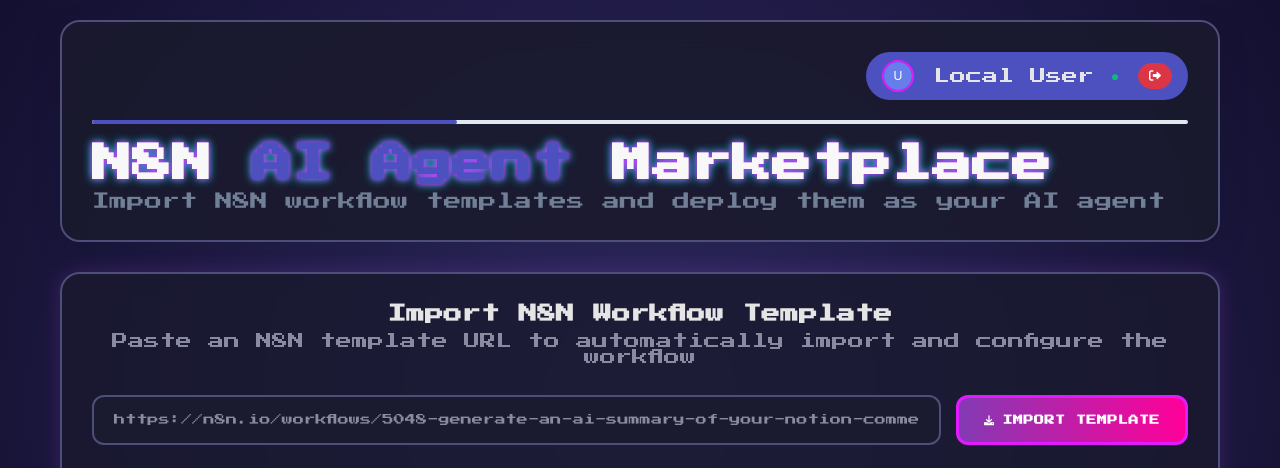
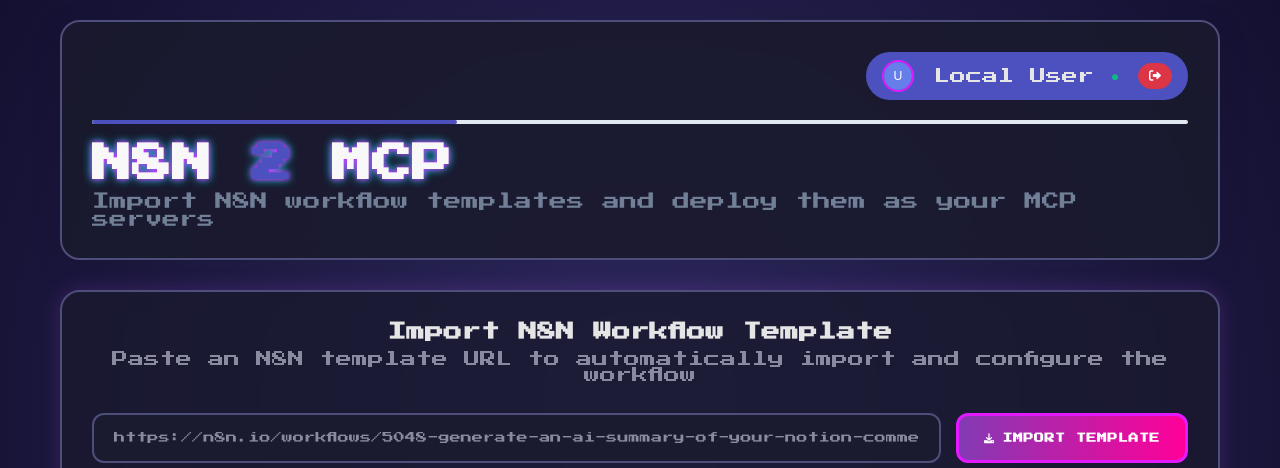
Before and after one commit to ai-Ev1lC0rP/N8N2MCP, a Flask app: page / in a window 1280 px wide. Shown: the top 468 px of the page. Run offline with Flask 3, Linux system fonts and the light colour scheme; data that the repository does not hold is empty.

Commit message:
Update workflows.html

```diff
--- a/agent_marketplace/templates/workflows.html
+++ b/agent_marketplace/templates/workflows.html
@@ -30,8 +30,8 @@
             <div class="progress-fill"></div>
         </div>
 
-        <h1 class="main-title">N8N <span class="highlight">AI Agent</span> Marketplace</h1>
-        <p class="subtitle">Import N8N workflow templates and deploy them as your AI agent</p>
+        <h1 class="main-title">N8N <span class="highlight">2</span> MCP</h1>
+        <p class="subtitle">Import N8N workflow templates and deploy them as your MCP servers</p>
     </div>
 
     <!-- Workflow Import Section -->
```
